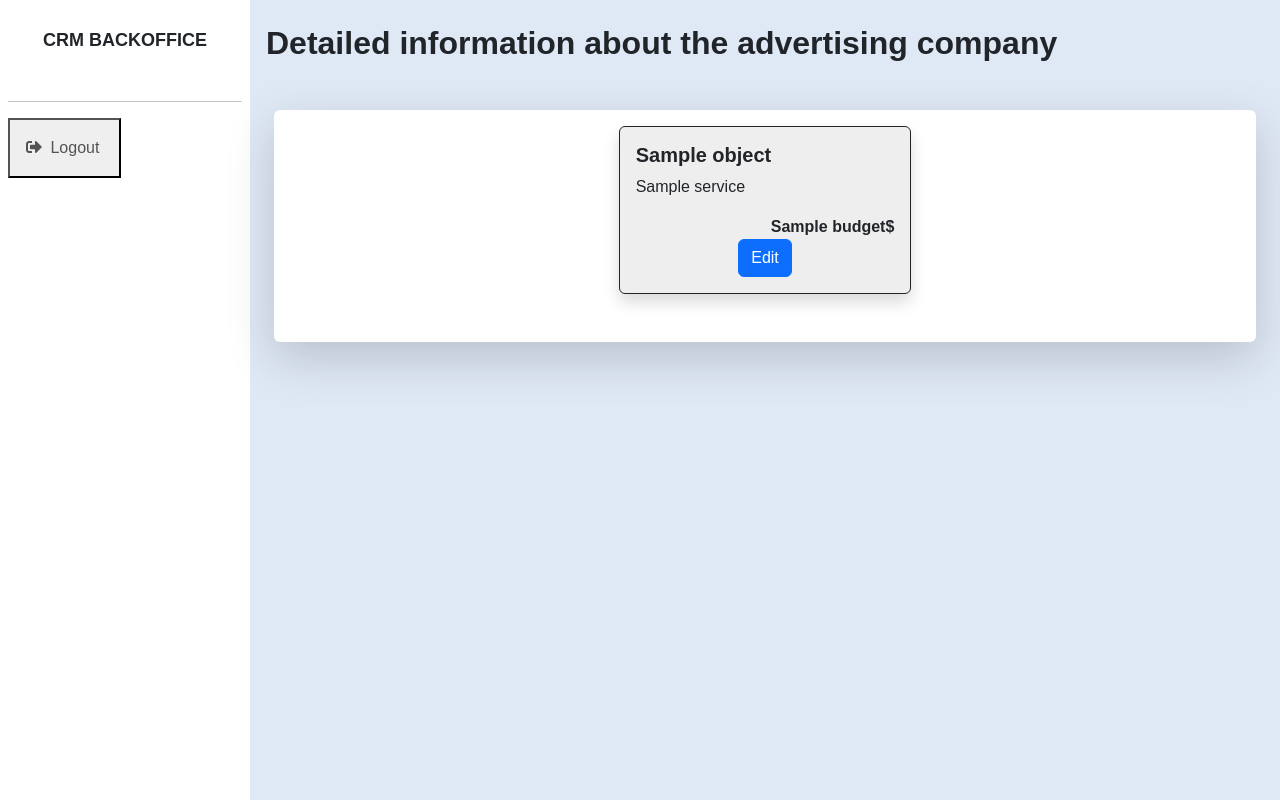
After one commit to dmytrovskyi-y/crm, a Django app: template crm/templates/ads/ads-detail.html in a window 1280 px wide. The commit adds this page. Run offline with Django 5.2, Linux system fonts and the light colour scheme; the template is opened without the code that fills it: most values are stand-ins (such as "Sample title", 1, 10 or a date in 2020).

Commit message:
Added templates.

```diff
--- /dev/null
+++ b/crm/templates/ads/ads-detail.html
@@ -0,0 +1,23 @@
+{% extends "_base.html" %}
+
+{% block content %}
+<h2 class="fw-bold">Detailed information about the advertising company</h2>
+<div class="row bg-white px-3 py-3 mx-2 my-5 rounded pb-5 shadow-lg">
+    <div class="col"></div>
+    <div class="col">
+        <div class="card border-dark shadow" style="background: #eee">
+            <div class="card-body">
+                <h5 class="card-title fw-bold">{{ object.name }}</h5>
+                {% for service in object.service.all %}
+                    <p class="card-text">{{ service.name }}</p>
+                {% endfor %}
+                <div class="d-flex justify-content-end fw-bold">{{ object.budget }}$</div>
+                <div class="d-flex justify-content-center fw-bold">
+                    <a href="/ads/{{ object.pk }}/edit" class="btn btn-primary">Edit</a>
+                </div>
+            </div>
+        </div>
+    </div>
+    <div class="col"></div>
+</div>
+{% endblock %}
--- a/crm/templates/users/index.html
+++ b/crm/templates/users/index.html
@@ -7,7 +7,7 @@
         <div class="card border-light shadow" style="background: #eee">
             <div class="card-body bg-gray-900">
                 <h5 class="card-title fw-bold">
-                    <a href="/products/" class="link-dark text-decoration-none">Услуг</a>
+                    <a href="{% url 'products:products-list' %}" class="link-dark text-decoration-none">Services</a>
                 </h5>
                 <i class="fas fa-microchip float-end"></i>
                 <p class="card-text fw-bold fs-1">{{ products_count }}</p>
@@ -18,7 +18,7 @@
         <div class="card border-light shadow" style="background: #eee">
             <div class="card-body">
                 <h5 class="card-title fw-bold">
-                    <a href="/ads/" class="link-dark text-decoration-none">Рекламных компаний</a>
+                    <a href="{% url 'advertising:ads-list' %}" class="link-dark text-decoration-none">Advertising companies</a>
                 </h5>
                 <i class="fas fa-ad float-end"></i>
                 <p class="card-text fw-bold fs-1">{{ advertisements_count }}</p>
```
Also changed, not shown: crm/templates/ads/ads-create.html (added, +16 -0 lines), crm/templates/ads/ads-list.html (added, +21 -0 lines).
